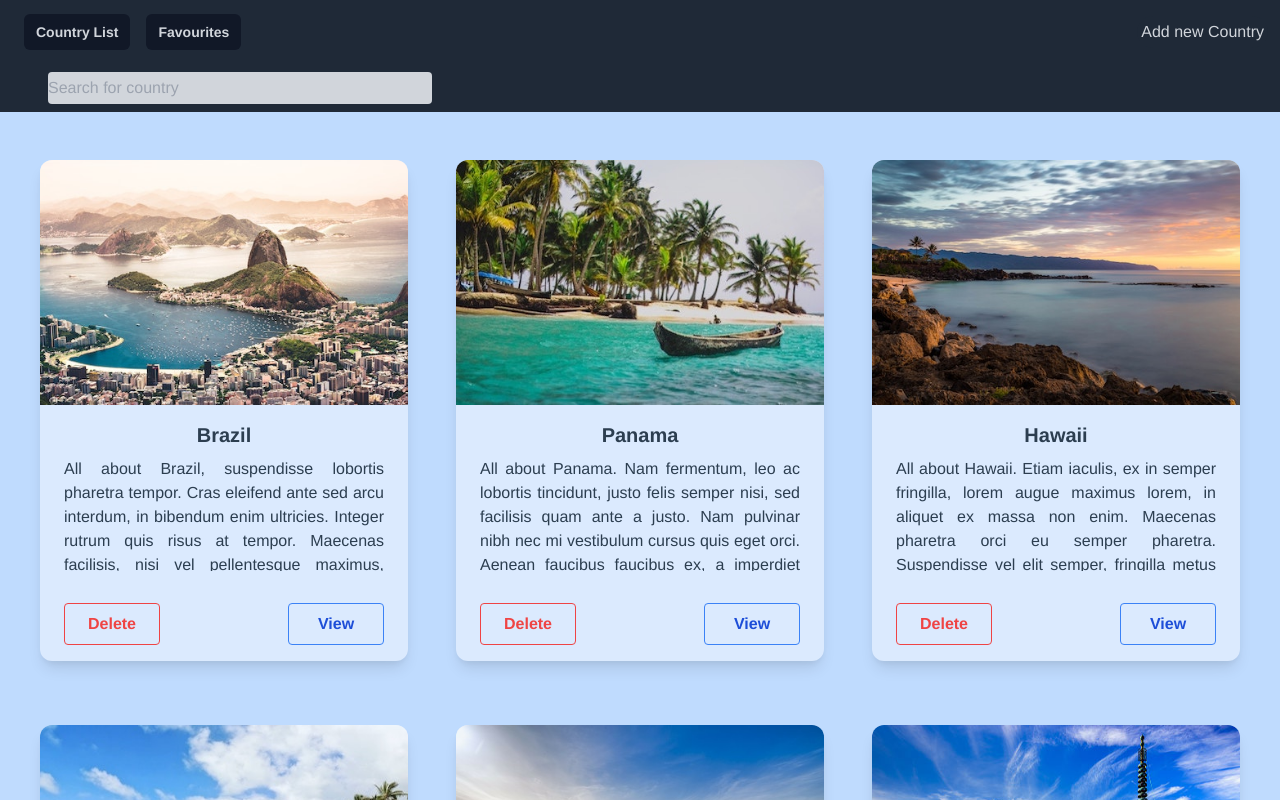
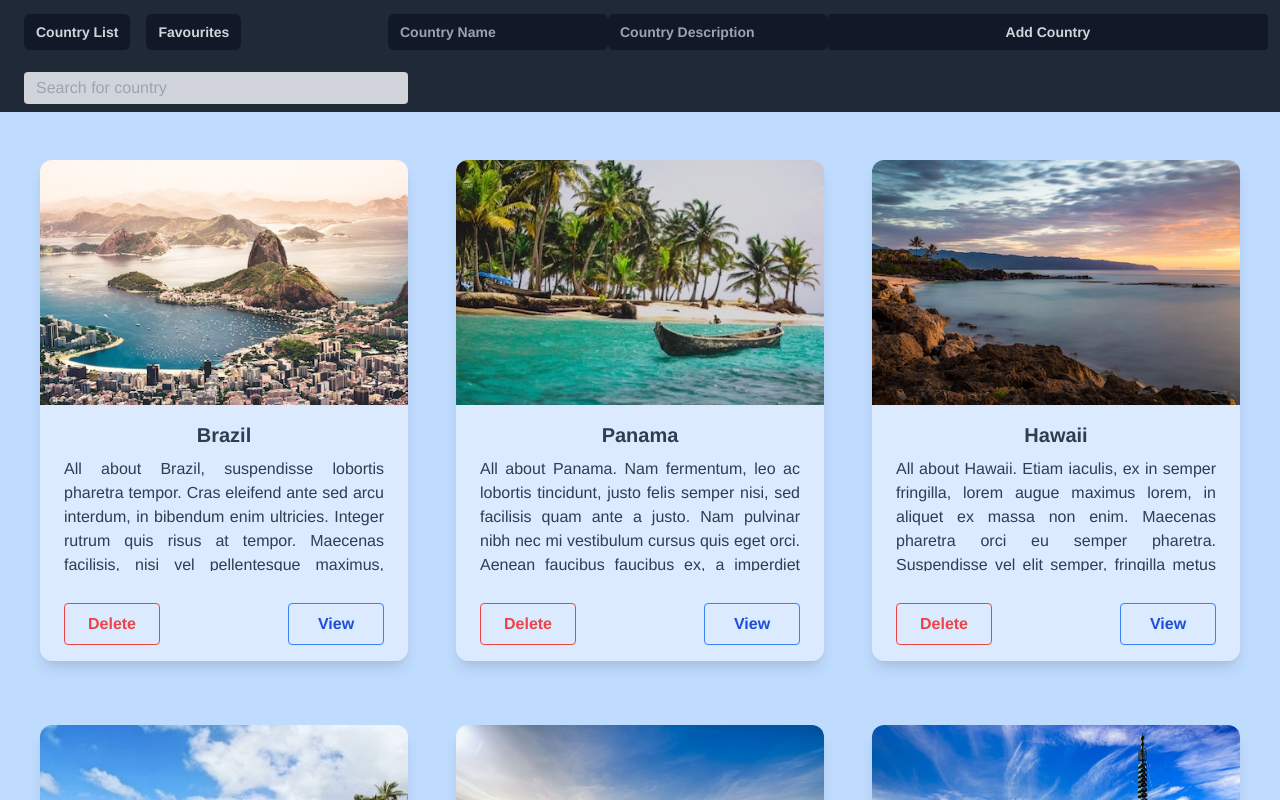
Before and after one commit to Kane13581/explore, a Vue app: page / in a window 1280 px wide. Shown: the top 800 px of the page. Built offline with nearby package versions, Linux system fonts and the light colour scheme.

Commit message:
implemented add new country

```diff
--- /dev/null
+++ b/src/components/AddNewCountry.vue
@@ -0,0 +1,62 @@
+<template>
+  <div class="">
+    <form @submit.prevent="addNewCountry">
+      <div class="grid sm:grid-flow-row md:grid-cols-2">
+        <div class="grid sm:grid-flow-row md:grid-cols-2">
+          <div>
+            <input v-model="countryName"
+                   class="bg-gray-900 text-gray-100 px-3 py-2 rounded-md text-sm font-medium font-bold text-gray-300"
+                   type="text"
+                   placeholder="Country Name">
+          </div>
+          <div>
+            <input v-model="countryDescription"
+                   class="bg-gray-900 text-gray-100 px-3  py-2 rounded-md text-sm font-medium font-bold text-gray-300"
+                   type="text"
+                   placeholder="Country Description">
+          </div>
+        </div>
+        <div class="rounded bg-gray-900 sm:mt-1 md:mt-0">
+          <button class="bg-gray-900 text-gray-100 px-3  py-2 rounded-md text-sm font-medium font-bold text-gray-300">
+            Add Country
+          </button>
+        </div>
+      </div>
+    </form>
+  </div>
+</template>
+
+<script>
+export default {
+  name: "AddNewCountry",
+  data() {
+    return {
+      showCountryInputs: false,
+      countryName: "",
+      countryDescription: ""
+    };
+  },
+  methods: {
+    addNewCountry() {
+      const newAddedCountry = {
+        name: this.countryName,
+        slug: "brazil",
+        image: "brazil.jpg",
+        id: this.$store.getters.destinations.length + 1,
+        description: this.countryDescription,
+        experiences: [{
+          name: "New Country new Experiences",
+          slug: "Eden",
+          image: "",
+          description: "Lorem Ipsum is simply dummy text of the printing and typesetting industry. Lorem Ipsum has been the industry's standard dummy text ever since the 1500s, when an unknown printer took a galley of type and scrambled it to make a type specimen book. It has survived not only five centuries, but also the leap into electronic typesetting, remaining essentially unchanged. It was popularised in the 1960s with the release of Letraset sheets containing Lorem Ipsum passages, and more recently with desktop publishing software like Aldus PageMaker including versions of Lorem Ipsum."
+        }]
+      };
+      this.$store.dispatch('addNewCountry', newAddedCountry);
+    }
+  }
+};
+</script>
+
+<style scoped>
+
+</style>
--- a/src/components/GoBack.vue
+++ b/src/components/GoBack.vue
@@ -1,6 +1,6 @@
 <template>
-<span class="go-back flex cursor-pointer sticky top-0 mt-6 text-white">
-  <button @click="goBack" class="mt-3 w-full inline-flex justify-center rounded-md border border-gray-300 shadow-sm px-4 py-2 bg-gray-200 text-base font-bold text-gray-600 hover:bg-gray-300 focus:outline-none focus:ring-2 focus:ring-offset-2 focus:ring-indigo-500 sm:mt-0 sm:ml-3 sm:w-auto sm:text-sm">go back</button>
+<span class="go-back flex cursor-pointer sticky top-0 mt-0 text-white">
+  <button @click="goBack" class="mt-0 md:mt-3 w-full inline-flex justify-center rounded-md border border-gray-300 shadow-sm px-4 py-2 bg-gray-200 text-base font-bold text-gray-600 hover:bg-gray-300 focus:outline-none focus:ring-2 focus:ring-offset-2 focus:ring-indigo-500 sm:mt-0 sm:ml-3 sm:w-auto sm:text-sm">go back</button>
 </span>
 </template>
 
--- a/src/components/TheHeader.vue
+++ b/src/components/TheHeader.vue
@@ -1,53 +1,35 @@
 <template>
   <nav class="headerStyle bg-gray-800">
-<!--    <div class="max-w-7xl mx-auto">-->
-
-      <div class="relative flex items-center justify-between h-16">
+    <div class="relative flex items-center h-16">
       <div class="flex-1 flex items-center justify-center sm:items-stretch sm:justify-start">
         <div class="hidden sm:block sm:ml-6">
           <div class="flex space-x-4">
-              <a href="#" class="bg-gray-900 text-gray-100 px-3  py-2 rounded-md text-sm font-medium"
-                 aria-current="page">
-                <p class="text-gray-300">Country List</p>
-              </a>
+            <button @click="toCountryPage"
+                    class="bg-gray-900 text-gray-100 px-3  py-2 rounded-md text-sm font-medium font-bold text-gray-300">
+              Country List
+            </button>
             <a href="#" class="bg-gray-900 text-gray-100 px-3  py-2 rounded-md text-sm font-medium"
                aria-current="page">
               <p class="text-gray-300">Favourites</p>
             </a>
           </div>
         </div>
-<!--          <div class="ml-6 bg-gray-900 flex justify-center items-center">-->
-<!--            <input v-model="searchCountry" class="h-8 focus:outline-none rounded bg-gray-300" type="text" placeholder="Search for country">-->
-<!--          </div>-->
       </div>
-        <div class=" inset-y-0 right-0 flex items-center pr-2 sm:static sm:inset-auto sm:ml-6 sm:pr-0">
-          <button
-            class="bg-gray-800 p-1 rounded-full text-gray-400 hover:text-white focus:outline-none focus:ring-2 focus:ring-offset-2 focus:ring-offset-gray-800 focus:ring-white">
-            <span class="sr-only">View notifications</span>
-            <button class="text-gray-300">Add new Country</button>
-          </button>
-
-          <!-- Profile dropdown -->
+      <div class="flex items-center sm:pr-0">
+        <AddNewCountry />
         <div class="ml-3 relative">
           <div>
             <button type="button"
                     class="bg-gray-800 flex text-sm rounded-full focus:outline-none focus:ring-2 focus:ring-offset-2 focus:ring-offset-gray-800 focus:ring-white"
                     id="user-menu-button" aria-expanded="false" aria-haspopup="true">
               <span class="sr-only">Open user menu</span>
-
             </button>
-            </div>
-
-
           </div>
         </div>
       </div>
-<!--    </div>-->
-
-    <!-- Mobile menu, show/hide based on menu state. -->
+    </div>
     <div class="sm:hidden" id="mobile-menu">
       <div class="px-2 pt-2 pb-3 space-y-1">
-        <!-- Current: "bg-gray-900 text-white", Default: "text-gray-300 hover:bg-gray-700 hover:text-white" -->
         <a href="#" class="bg-gray-900 text-white block px-3 py-2 rounded-md text-base font-medium" aria-current="page">Country
           List</a>
         <a href="#" class="bg-gray-900 text-white block px-3 py-2 rounded-md text-base font-medium" aria-current="page">Favourites
@@ -58,13 +40,22 @@
 </template>
 
 <script>
+import AddNewCountry from "./AddNewCountry";
+
 export default {
   name: "TheHeader",
+  components: {
+    AddNewCountry
+  },
   data() {
-    return {
+    return {};
+  },
+  computed: {},
+  methods: {
+    toCountryPage() {
+      return this.$router.push("/");
     }
-  },
-  computed: {
+
   }
 };
 </script>
--- a/src/store/index.js
+++ b/src/store/index.js
@@ -23,13 +23,26 @@ export default createStore({
     add_NewEditedCountry: (state, newCountry) => {
       let index = state.destinations.findIndex((destination) => destination.id.toString() === newCountry.id.toString());
       state.destinations.splice(index, 1, newCountry);
-      console.log(newCountry);
+    },
+    delete_country: (state, country) => {
+      let index = state.destinations.findIndex((destination) => destination.id.toString() === country.id.toString());
+      this.state.destinations.splice(index, 1);
+      console.log(country);
+    },
+    add_newCountry: (state, newAddedCountry) => {
+      state.destinations.unshift(newAddedCountry);
     }
   },
   actions: {
     addNewEditedCountry(context, newCountry) {
       context.commit('add_NewEditedCountry', newCountry)
-      console.log(newCountry);
+    },
+    deleteCountry(context, country) {
+      context.commit('delete_country', country)
+      console.log(country);
+    },
+    addNewCountry(context, newAddedCountry) {
+      context.commit('add_newCountry', newAddedCountry)
     }
   },
   modules: {},
--- a/src/views/CountryItem.vue
+++ b/src/views/CountryItem.vue
@@ -10,7 +10,7 @@
         </p>
       </div>
       <div class="w-full flex justify-between px-6 py-4">
-        <button @click="deleteCountry(index)"
+        <button @click="deleteCountry(country)"
           class="w-24 focus:outline-none bg-transparent hover:bg-red-500 text-red-500 font-semibold hover:text-white py-2 px-4 border border-red-500 hover:border-transparent rounded">
           Delete
         </button>
@@ -49,18 +49,18 @@ export default {
     toViewDetails() {
       return this.$router.push({ path: `/country/${this.country.id}` });
     },
-    deleteCountry(index) {
-      this.$emit('delete-country', index);
-      console.log(index);
+    deleteCountry(country) {
+      this.$emit('delete-country');
+      this.$store.dispatch('deleteCountry', country)
       },
-    getCountryIndex() {
-      this.indexForDelete = this.$store.getters.destinationIndexById()
-      console.log(this.indexForDelete);
-    }
+    // getCountryIndex() {
+    //   this.indexForDelete = this.$store.getters.destinationIndexById()
+    //   console.log(this.indexForDelete);
+    // }
   },
-  created() {
-    this.getCountryIndex();
-  }
+  // created() {
+  //   this.getCountryIndex();
+  // }
 };
 </script>
 
--- a/src/views/CountryList.vue
+++ b/src/views/CountryList.vue
@@ -1,9 +1,11 @@
 /* eslint-disable */
 <template>
   <div>
+<!--    <div class="grid grid-cols-2">-->
     <div class="bg-gray-800 h-12 flex items-center">
-      <input v-model="searchCountry" class="h-8 w-full md:w-96 md:ml-12 focus:outline-none rounded bg-gray-300" type="text" placeholder="Search for country">
+      <input v-model="searchCountry" class="ml-2 mr-2 px-3 h-8 w-full md:w-96 md:ml-6 focus:outline-none rounded bg-gray-300" type="text" placeholder="Search for country">
     </div>
+<!--    </div>-->
   <div class="home p-4 md:p-10">
     <DeleteModal @cancel-delete="cancelDelete" @confirm-delete="confirmDelete" v-if="showDeleteModal" />
     <div class="grid sm:grid-cols-1 md:grid-cols-2 xl:grid-cols-3  2xl:grid-cols-4 gap-12 items-center">
@@ -46,16 +48,16 @@ export default {
   },
   methods: {
     confirmDelete() {
-      this.destinations.splice(this.indexForDelete, 1);
+      // this.destinations.splice(this.indexForDelete, 1);
       this.indexForDelete = "";
       this.showDeleteModal = !this.showDeleteModal;
     },
     cancelDelete() {
       this.showDeleteModal = !this.showDeleteModal;
     },
-    deleteCountry(index) {
+    deleteCountry() {
       this.showDeleteModal = !this.showDeleteModal;
-      this.indexForDelete = index;
+      // this.indexForDelete = index;
     },
   },
 };
```
Also changed, not shown: src/components/CountryDetails.vue (+6 -4 lines). Lines whose indentation alone changed are shown as unchanged.
